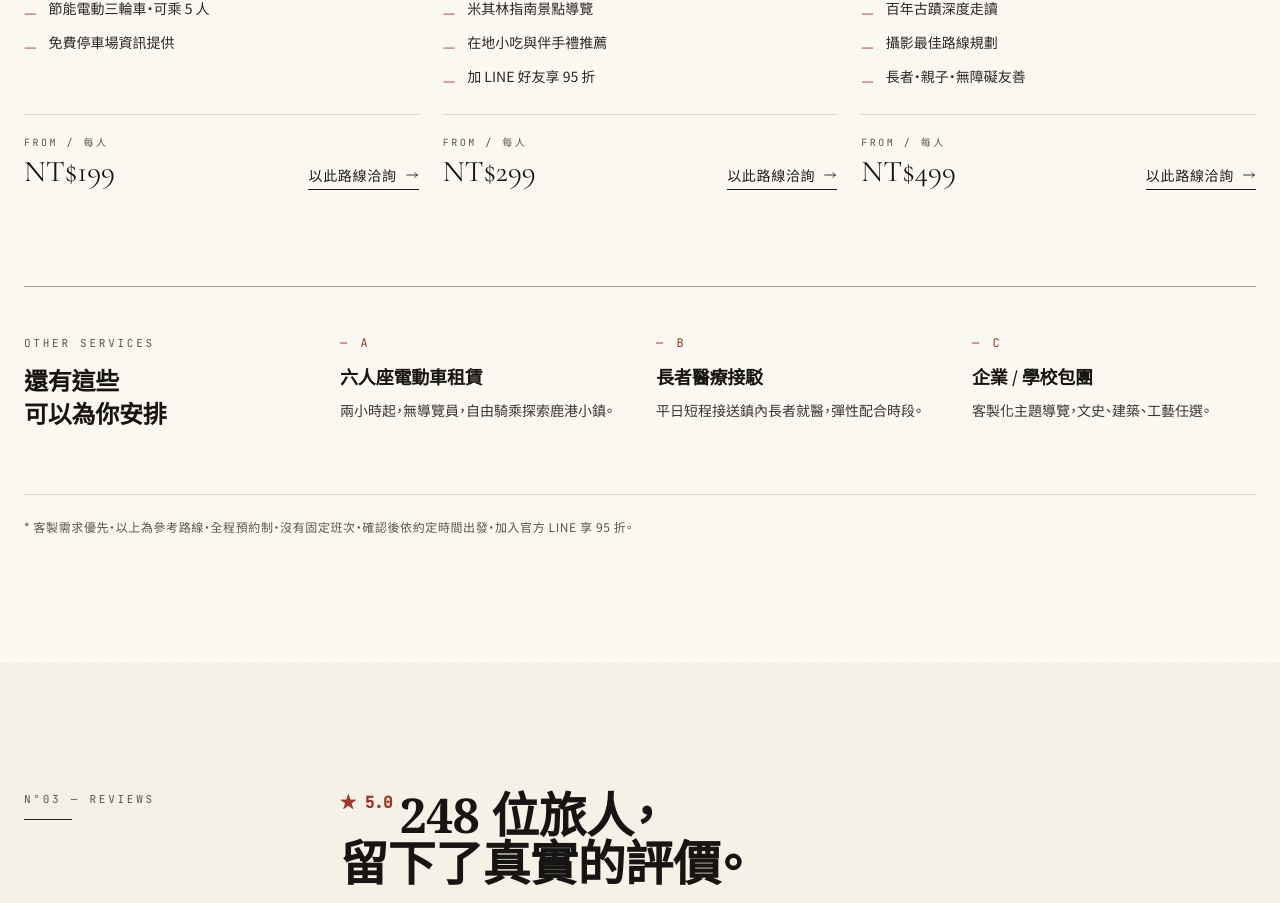
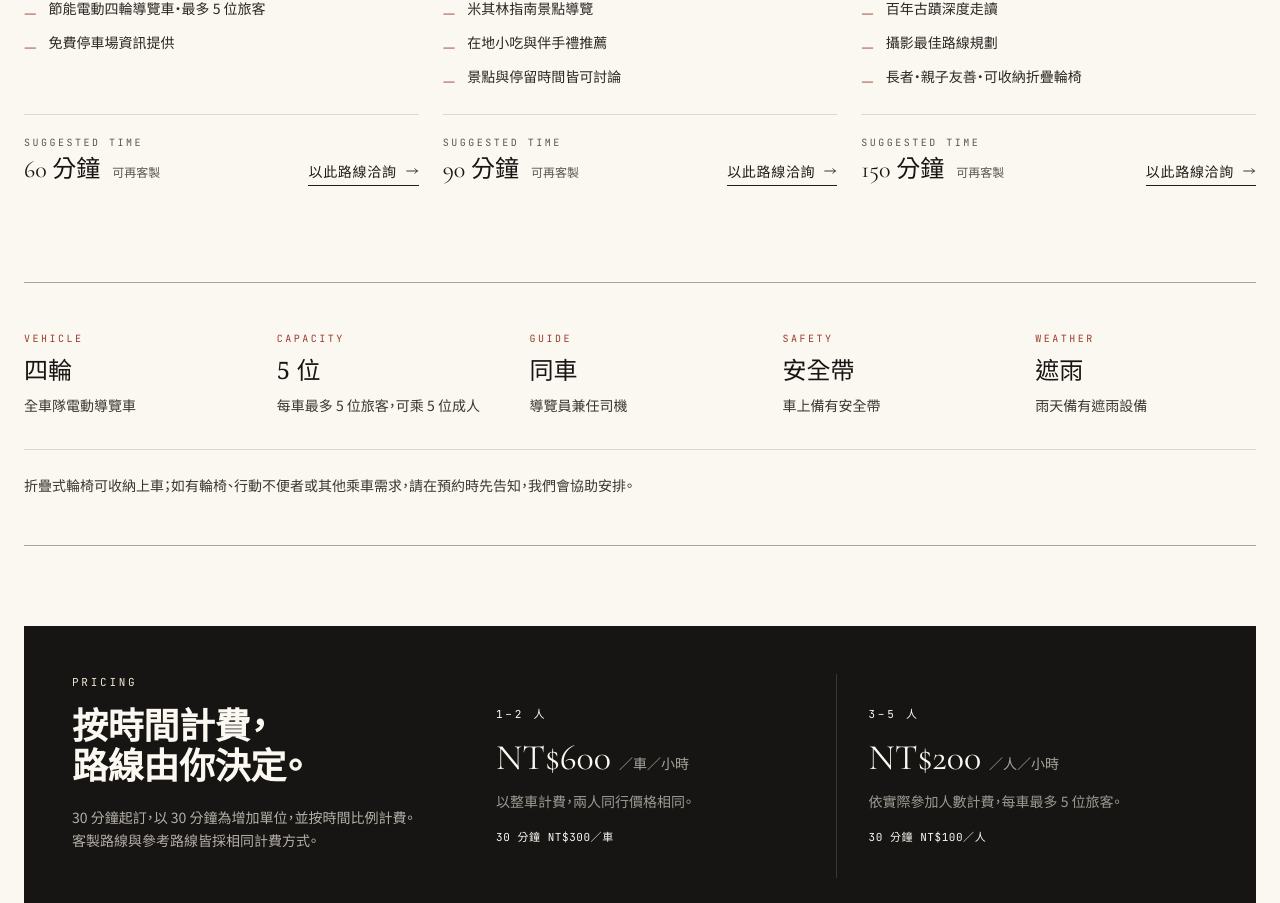
Before and after one commit to Leonchan001/gtourlk-website, a React (Vite) app: page / in a window 1280 px wide. Shown: the part 1894-2797 px from the top of the page. Built offline with nearby package versions, Linux system fonts and the light colour scheme.

Commit message:
Align vehicle details and time-based pricing

```diff
--- a/index.html
+++ b/index.html
@@ -6,9 +6,9 @@
     <link rel="apple-touch-icon" href="./gtourlk-logo.png" />
     <meta name="viewport" content="width=device-width, initial-scale=1.0" />
 
-    <title>導鹿 GtourLK｜鹿港三輪車觀光導覽・鹿港旅遊推薦・米其林景點深度導覽</title>
-    <meta name="description" content="導鹿 GtourLK 是鹿港在地五星好評的三輪車觀光導覽品牌，由熱愛鹿港的導覽員帶您搭乘全新電動車，深度走訪米其林指南景點、鹿港老街、龍山寺與百年古蹟。親子友善、長者友善，立即 LINE 預約鹿港導覽行程。" />
-    <meta name="keywords" content="鹿港導覽,鹿港觀光三輪車,鹿港旅遊推薦,鹿港三輪車導覽,鹿港四輪車,鹿港電動車,鹿港老街,鹿港古蹟導覽,鹿港一日遊,米其林鹿港,導鹿,GtourLK,鹿港親子旅遊,鹿港深度旅遊" />
+    <title>導鹿 GtourLK｜鹿港四輪電動車觀光導覽・客製鹿港深度旅遊</title>
+    <meta name="description" content="導鹿 GtourLK 是鹿港在地五星好評的四輪電動車觀光導覽品牌。每車最多 5 位旅客，可乘 5 位成人；由導覽員兼任司機並全程同車，依旅客想去的景點與時間客製路線，備有安全帶與雨天遮雨設備。" />
+    <meta name="keywords" content="鹿港導覽,鹿港四輪車導覽,鹿港電動車,鹿港旅遊推薦,鹿港客製導覽,鹿港老街,鹿港古蹟導覽,鹿港一日遊,米其林鹿港,導鹿,GtourLK,鹿港親子旅遊,鹿港長者旅遊,鹿港深度旅遊" />
     <meta name="author" content="導鹿 GtourLK" />
     <meta name="geo.region" content="TW-CHA" />
     <meta name="geo.placename" content="鹿港鎮" />
@@ -17,8 +17,8 @@
 
     <meta property="og:type" content="website" />
     <meta property="og:url" content="https://gtourlk.com.tw/" />
-    <meta property="og:title" content="導鹿 GtourLK｜鹿港三輪車觀光導覽" />
-    <meta property="og:description" content="五星好評・米其林級鹿港深度導覽・全新電動車・在地文化達人帶路" />
+    <meta property="og:title" content="導鹿 GtourLK｜鹿港四輪電動車觀光導覽" />
+    <meta property="og:description" content="五星好評・四輪電動導覽車・路線依需求客製・在地導覽員同車帶路" />
     <meta property="og:image" content="https://gtourlk.com.tw/hero-main.jpg" />
     <meta property="og:image:width" content="2048" />
     <meta property="og:image:height" content="1536" />
@@ -26,8 +26,8 @@
     <meta property="og:site_name" content="導鹿 GtourLK" />
 
     <meta name="twitter:card" content="summary_large_image" />
-    <meta name="twitter:title" content="導鹿 GtourLK｜鹿港三輪車觀光導覽" />
-    <meta name="twitter:description" content="五星好評・米其林級鹿港深度導覽・立即 LINE 預約" />
+    <meta name="twitter:title" content="導鹿 GtourLK｜鹿港四輪電動車觀光導覽" />
+    <meta name="twitter:description" content="五星好評・客製鹿港深度導覽・每車最多 5 位旅客・立即 LINE 預約" />
     <meta name="twitter:image" content="https://gtourlk.com.tw/hero-main.jpg" />
 
     <meta name="robots" content="index, follow, max-image-preview:large" />
@@ -43,7 +43,7 @@
       "@context": "https://schema.org",
       "@type": ["LocalBusiness", "TouristAttraction"],
       "@id": "https://gtourlk.com.tw/#business",
-      "name": "導鹿 GtourLK 鹿港三輪車觀光導覽",
+      "name": "導鹿 GtourLK 鹿港四輪電動車觀光導覽",
       "alternateName": ["GtourLK", "導鹿"],
       "url": "https://gtourlk.com.tw/",
       "image": "https://gtourlk.com.tw/hero-main.jpg",
@@ -54,7 +54,7 @@
         "https://www.threads.net/@gtourlk",
         "https://maps.app.goo.gl/Ej2KZiMvKAzaCCxe7"
       ],
-      "description": "鹿港在地五星好評的三輪車與四輪車觀光導覽，深度走訪米其林指南景點與百年古蹟。",
+      "description": "鹿港在地五星好評的四輪電動車觀光導覽，由導覽員兼任司機並與旅客同車，依時間與景點需求客製路線。",
       "address": {
         "@type": "PostalAddress",
         "streetAddress": "永寧街236號",
@@ -70,7 +70,7 @@
       },
       "areaServed": "鹿港鎮",
       "telephone": ["+886-927-013-167", "+886-927-291-828", "+886-4-7740-142"],
-      "priceRange": "NT$199 - NT$499",
+      "priceRange": "NT$300 起",
       "currenciesAccepted": "TWD",
       "paymentAccepted": "Cash",
       "aggregateRating": {
@@ -88,25 +88,21 @@
       },
       "hasOfferCatalog": {
         "@type": "OfferCatalog",
-        "name": "鹿港導覽參考路線",
+        "name": "鹿港四輪電動車導覽計時費率",
         "itemListElement": [
           {
             "@type": "Offer",
-            "name": "老街輕旅 60 分鐘參考路線",
-            "price": "199",
-            "priceCurrency": "TWD"
+            "name": "1 至 2 人導覽",
+            "price": "600",
+            "priceCurrency": "TWD",
+            "description": "每車每小時 NT$600；30 分鐘起訂，以 30 分鐘為增加單位。"
           },
           {
             "@type": "Offer",
-            "name": "深度文化 90 分鐘參考路線",
-            "price": "299",
-            "priceCurrency": "TWD"
-          },
-          {
-            "@type": "Offer",
-            "name": "米其林全覽 150 分鐘參考路線",
-            "price": "499",
-            "priceCurrency": "TWD"
+            "name": "3 至 5 人導覽",
+            "price": "200",
+            "priceCurrency": "TWD",
+            "description": "每人每小時 NT$200；30 分鐘起訂，以 30 分鐘為增加單位。"
           }
         ]
       }
--- a/src/components/Footer.jsx
+++ b/src/components/Footer.jsx
@@ -78,7 +78,7 @@ export default function Footer() {
         {/* 版權列 */}
         <div className="mt-10 flex flex-col md:flex-row md:items-center md:justify-between gap-4 text-[11px] tracking-wider">
           <div className="text-paper-100/40">
-            © {new Date().getFullYear()} 導鹿 GtourLK　·　鹿港三輪車觀光導覽　·　All rights reserved.
+            © {new Date().getFullYear()} 導鹿 GtourLK　·　鹿港四輪電動車觀光導覽　·　All rights reserved.
           </div>
           <div className="text-paper-100/30 font-mono uppercase">
             Lukang · Changhua · Taiwan
--- a/src/components/Services.jsx
+++ b/src/components/Services.jsx
@@ -4,7 +4,6 @@ const PLANS = [
     title: '老街輕旅',
     en: 'Lukang Old Street Tour',
     duration: '60 分鐘',
-    price: '199',
     photo: './photos/lukang-old-street-night.jpg',
     photoAlt: '鹿港老街小巷夜景，紅燈籠串連紅磚老屋',
     coverSub: 'Old Street',
@@ -12,16 +11,15 @@ const PLANS = [
     features: [
       '天后宮 + 鹿港老街精華段',
       '在地導覽員專業講解',
-      '節能電動三輪車・可乘 5 人',
+      '節能電動四輪導覽車・最多 5 位旅客',
       '免費停車場資訊提供',
     ],
   },
   {
     no: '02',
     title: '深度文化',
-    en: 'Heritage Walking Tour',
+    en: 'Heritage Culture Tour',
     duration: '90 分鐘',
-    price: '299',
     featured: true,
     photo: './photos/lukang-rooftops-aerial.jpg',
     photoAlt: '鹿港老街紅瓦屋頂空拍俯瞰，旅客穿梭於九曲巷弄',
@@ -32,7 +30,7 @@ const PLANS = [
       '摸乳巷、九曲巷典故詳解',
       '米其林指南景點導覽',
       '在地小吃與伴手禮推薦',
-      '加 LINE 好友享 95 折',
+      '景點與停留時間皆可討論',
     ],
   },
   {
@@ -40,7 +38,6 @@ const PLANS = [
     title: '米其林全覽',
     en: 'Michelin Grand Tour',
     duration: '150 分鐘',
-    price: '499',
     photo: './photos/lukang-koo-house.jpg',
     photoAlt: '鹿港辜家大宅 — 巴洛克建築，米其林指南推薦景點',
     coverSub: 'Lukang ★★★',
@@ -50,7 +47,7 @@ const PLANS = [
       '北鹿港 + 南鹿港全方位',
       '百年古蹟深度走讀',
       '攝影最佳路線規劃',
-      '長者・親子・無障礙友善',
+      '長者・親子友善・可收納折疊輪椅',
     ],
   },
 ]
@@ -58,8 +55,8 @@ const PLANS = [
 const EXTRAS = [
   {
     no: 'A',
-    title: '六人座電動車租賃',
-    desc: '兩小時起，無導覽員，自由騎乘探索鹿港小鎮。',
+    title: '客製包車導覽',
+    desc: '依想去的景點與可用時間安排，導覽員兼任司機並全程同車。',
   },
   {
     no: 'B',
@@ -70,6 +67,31 @@ const EXTRAS = [
     no: 'C',
     title: '企業 / 學校包團',
     desc: '客製化主題導覽，文史、建築、工藝任選。',
+  },
+]
+
+const VEHICLE_FACTS = [
+  { label: 'Vehicle', value: '四輪', detail: '全車隊電動導覽車' },
+  { label: 'Capacity', value: '5 位', detail: '每車最多 5 位旅客，可乘 5 位成人' },
+  { label: 'Guide', value: '同車', detail: '導覽員兼任司機' },
+  { label: 'Safety', value: '安全帶', detail: '車上備有安全帶' },
+  { label: 'Weather', value: '遮雨', detail: '雨天備有遮雨設備' },
+]
+
+const PRICING = [
+  {
+    people: '1–2 人',
+    amount: 'NT$600',
+    unit: '／車／小時',
+    note: '以整車計費，兩人同行價格相同。',
+    halfHour: '30 分鐘 NT$300／車',
+  },
+  {
+    people: '3–5 人',
+    amount: 'NT$200',
+    unit: '／人／小時',
+    note: '依實際參加人數計費，每車最多 5 位旅客。',
+    halfHour: '30 分鐘 NT$100／人',
   },
 ]
 
@@ -170,10 +192,11 @@ export default function Services({ setSelectedPlan }) {
               <div className="mt-auto pt-5 border-t border-ink-100 flex items-end justify-between">
                 <div>
                   <div className="font-mono text-[10px] tracking-widest uppercase text-ink-400 mb-1">
-                    From / 每人
+                    Suggested time
                   </div>
                   <div className="flex items-baseline gap-1">
-                    <span className="font-display text-3xl text-ink-800">NT${p.price}</span>
+                    <span className="font-display text-2xl text-ink-800">{p.duration}</span>
+                    <span className="text-xs text-ink-400 ml-2">可再客製</span>
                   </div>
                 </div>
                 <button
@@ -188,6 +211,66 @@ export default function Services({ setSelectedPlan }) {
               </div>
             </article>
           ))}
+        </div>
+
+        {/* 車輛資訊 */}
+        <div className="border-y border-ink-200 py-12 mb-20">
+          <div className="grid sm:grid-cols-2 lg:grid-cols-5 gap-8">
+            {VEHICLE_FACTS.map(item => (
+              <div key={item.label}>
+                <div className="font-mono text-[10px] tracking-widest uppercase text-brick-500 mb-2">
+                  {item.label}
+                </div>
+                <div className="font-serif text-2xl text-ink-800 mb-2">{item.value}</div>
+                <p className="text-sm text-ink-500 leading-relaxed">{item.detail}</p>
+              </div>
+            ))}
+          </div>
+          <p className="mt-8 pt-6 border-t border-ink-100 text-sm text-ink-500 leading-relaxed">
+            折疊式輪椅可收納上車；如有輪椅、行動不便者或其他乘車需求，請在預約時先告知，我們會協助安排。
+          </p>
+        </div>
+
+        {/* 計費方式 */}
+        <div className="bg-ink-800 text-paper-50 p-8 md:p-12 mb-20">
+          <div className="grid md:grid-cols-12 gap-10">
+            <div className="md:col-span-4">
+              <div className="eyebrow-light mb-4">Pricing</div>
+              <h3 className="font-serif text-3xl md:text-4xl text-paper-50 leading-tight mb-5">
+                按時間計費，<br />路線由你決定。
+              </h3>
+              <p className="text-paper-100/70 text-sm leading-relaxed">
+                30 分鐘起訂，以 30 分鐘為增加單位，並按時間比例計費。
+                客製路線與參考路線皆採相同計費方式。
+              </p>
+            </div>
+
+            <div className="md:col-span-8">
+              <div className="grid sm:grid-cols-2 gap-px bg-paper-100/15 mb-8">
+                {PRICING.map(rate => (
+                  <div key={rate.people} className="bg-ink-800 p-6 md:p-8">
+                    <div className="font-mono text-[11px] tracking-widest uppercase text-brick-300 mb-4">
+                      {rate.people}
+                    </div>
+                    <div className="flex flex-wrap items-baseline gap-2 mb-3">
+                      <span className="font-display text-4xl text-paper-50">{rate.amount}</span>
+                      <span className="text-paper-100/65 text-sm">{rate.unit}</span>
+                    </div>
+                    <p className="text-paper-100/60 text-sm leading-relaxed">{rate.note}</p>
+                    <p className="font-mono text-[11px] tracking-wider text-brick-300 mt-4">{rate.halfHour}</p>
+                  </div>
+                ))}
+              </div>
+
+              <ul className="grid sm:grid-cols-2 gap-x-8 gap-y-4 text-sm text-paper-100/75 leading-relaxed">
+                <li className="flex gap-3"><span className="text-brick-300">—</span><span>超時依實際超出時間，按相同比例計費。</span></li>
+                <li className="flex gap-3"><span className="text-brick-300">—</span><span>購物、排隊、用餐及景點停留皆計入導覽時間。</span></li>
+                <li className="flex gap-3"><span className="text-brick-300">—</span><span>餐飲、商品、門票及其他個人消費由旅客自行負擔。</span></li>
+                <li className="flex gap-3"><span className="text-brick-300">—</span><span>包車、企業或學校團體請透過 LINE 或電話洽詢報價。</span></li>
+                <li className="flex gap-3 sm:col-span-2"><span className="text-brick-300">—</span><span>加入官方 LINE 好友並透過 LINE 預約，可享導覽費 95 折。</span></li>
+              </ul>
+            </div>
+          </div>
         </div>
 
         <div className="border-t border-ink-200 pt-12">
@@ -213,7 +296,7 @@ export default function Services({ setSelectedPlan }) {
         </div>
 
         <p className="mt-16 pt-6 border-t border-ink-100 text-xs text-ink-400 tracking-wider">
-          * 客製需求優先・以上為參考路線・全程預約制・沒有固定班次・確認後依約定時間出發・加入官方 LINE 享 95 折。
+          * 客製需求優先・以上為參考路線・全程預約制・沒有固定班次・確認後依約定時間出發。
         </p>
       </div>
     </section>
```
Also changed, not shown: src/components/About.jsx (+4 -4 lines), src/components/Contact.jsx (+22 -4 lines), src/components/FAQ.jsx (+10 -6 lines), src/components/Hero.jsx (+4 -4 lines).
